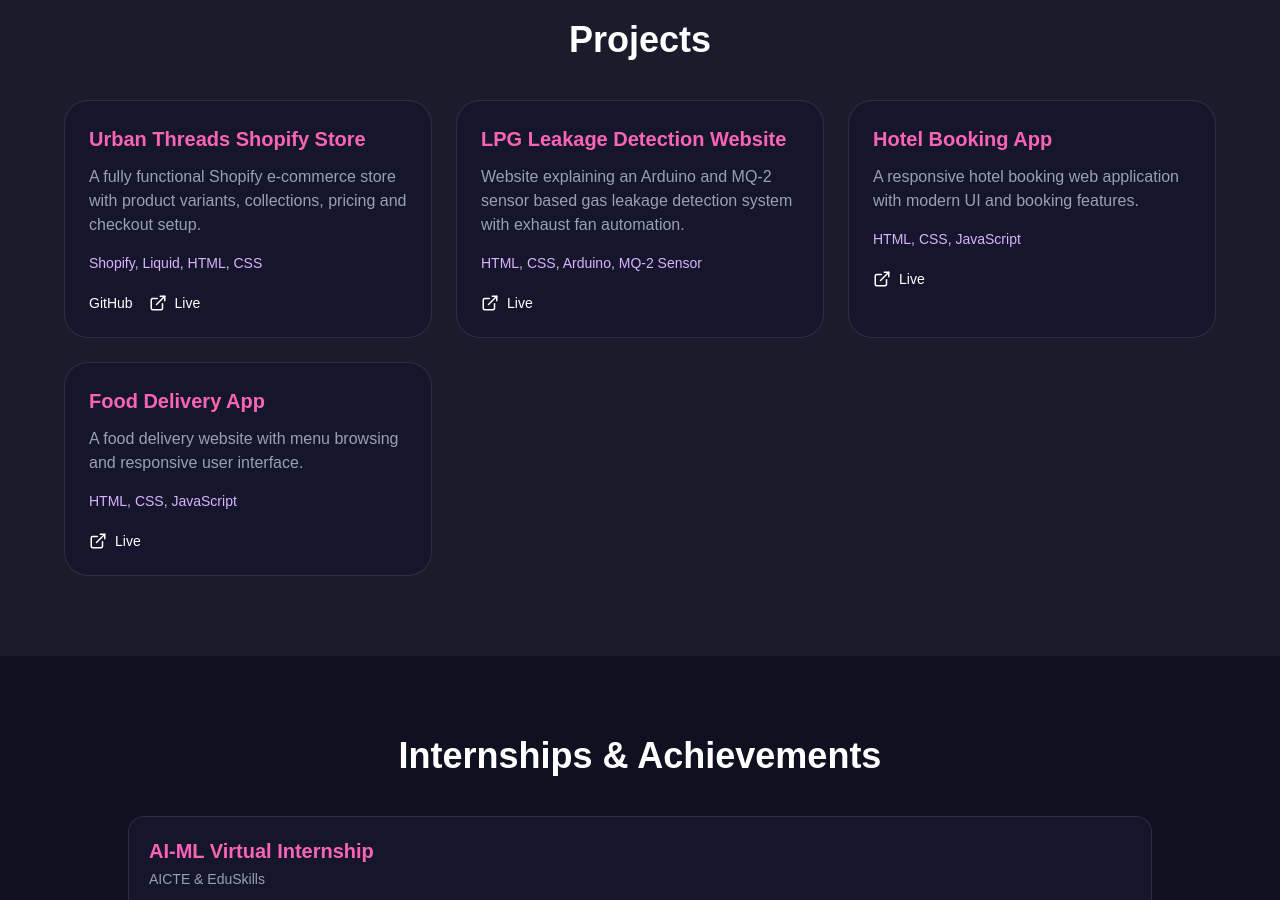
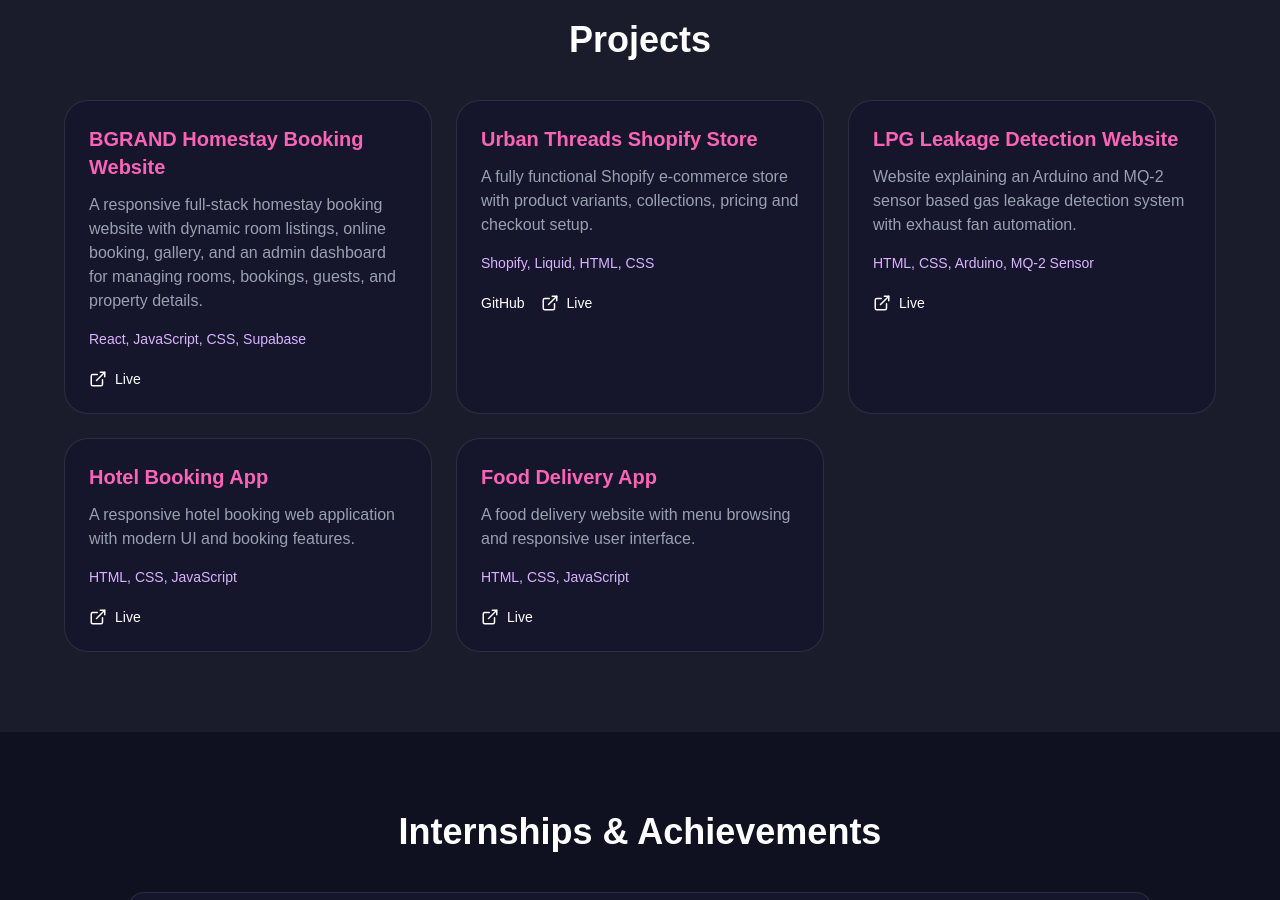
Before and after one commit to NagullaSaiLahari3281/Portfolioo, a Next.js app: page / in a window 1280 px wide. Shown: the part 2060-2960 px from the top of the page. Built offline with nearby package versions, Linux system fonts and the light colour scheme.

Commit message:
Add BGRAND Homestay Booking Website project details
Added a new project entry for BGRAND Homestay Booking Website with details.

```diff
--- a/app/page.tsx
+++ b/app/page.tsx
@@ -6,6 +6,17 @@ import { Mail, Download, ExternalLink } from "lucide-react";
 export default function Home() {
 
   const projects = [
+    {
+  title: "BGRAND Homestay Booking Website",
+
+  desc:
+    "A responsive full-stack homestay booking website with dynamic room listings, online booking, gallery, and an admin dashboard for managing rooms, bookings, guests, and property details.",
+
+  tech: "React, JavaScript, CSS, Supabase",
+
+  live:
+    "https://bgrand.vercel.app/",
+},
     {
       title: "Urban Threads Shopify Store",
 
```
